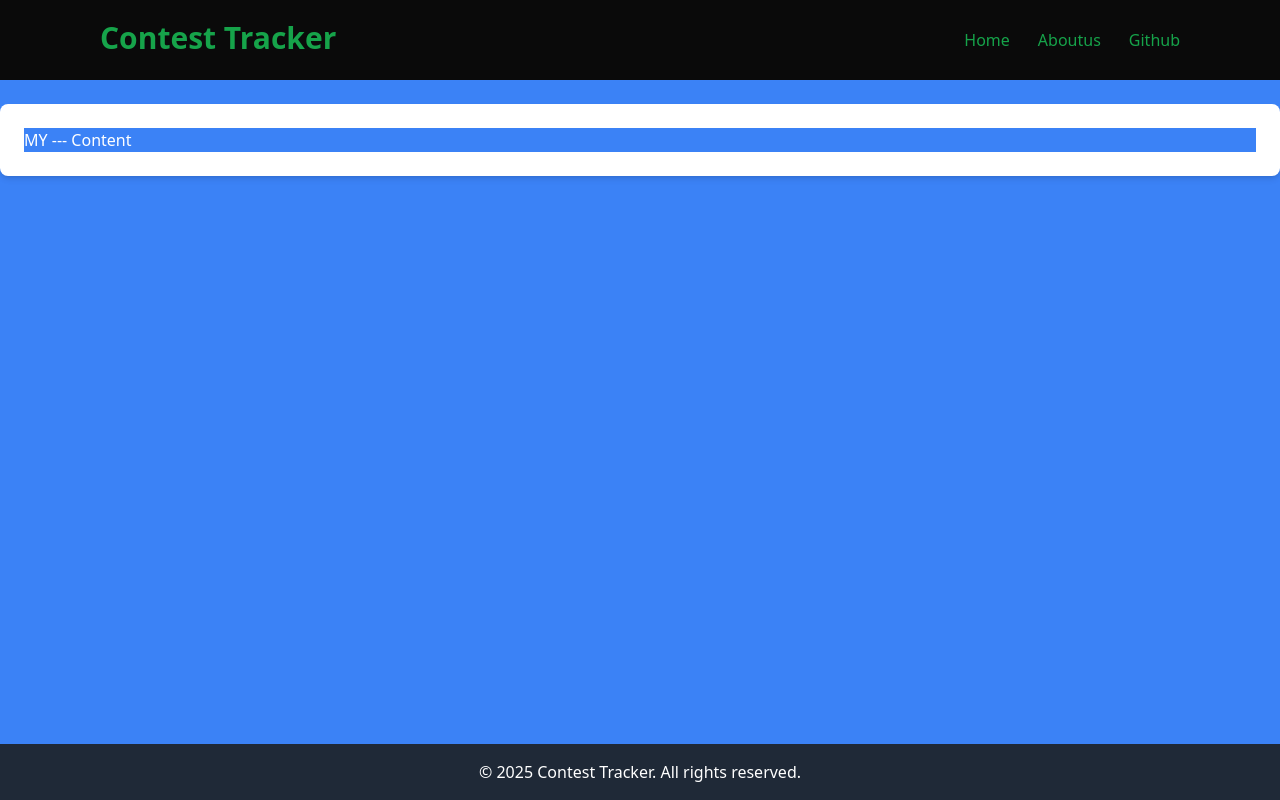
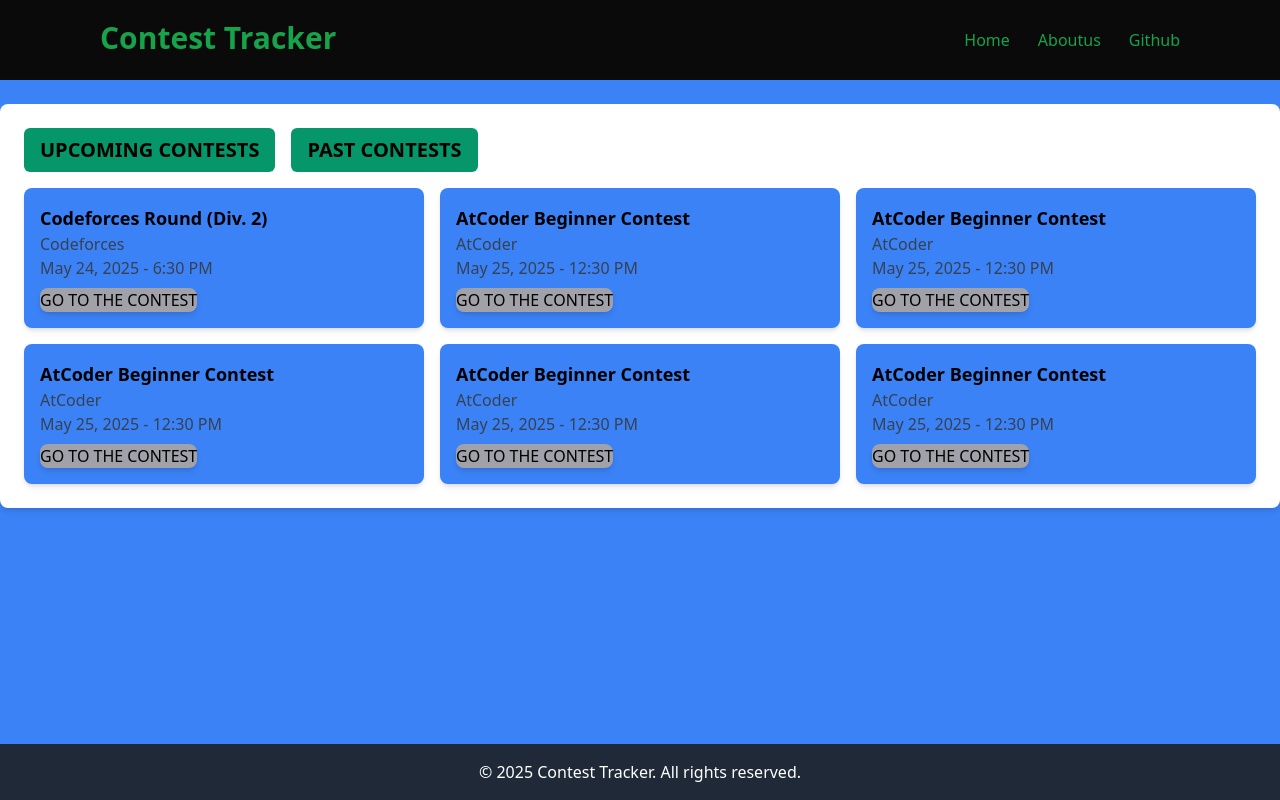
Before and after one commit to Lokeshranjan8/contest-tracker, a React (Vite) app: page / in a window 1280 px wide. Built offline with nearby package versions, Linux system fonts and the light colour scheme.

Commit message:
card layout done

```diff
--- a/src/App.jsx
+++ b/src/App.jsx
@@ -7,13 +7,7 @@ function App() {
     return (
       <div className="min-h-screen flex flex-col bg-blue-500">
         <Navbar />
-
-        <main className="flex-1">
-          <div className="max-w-7xl mx-auto bg-white rounded-lg p-6 shadow-md mt-6 mb-6">
-            <Content />
-          </div>
-        </main>
-
+        <Content />
         <Footer />
 
       </div>
--- /dev/null
+++ b/src/components/Card.jsx
@@ -0,0 +1,17 @@
+export default function Card({title,platform,starttime,Link}){
+    return (
+        <div className="bg-blue-500 rounded-lg shadow-md p-4 w-[400px] ">
+            <h2 className="text-lg font-bold">{title}</h2>
+            <p className="text-gray-700">{platform}</p>
+            <p className="text-gray-700">{starttime}</p>
+            <a
+              href={Link}
+              target=""
+              className="hover:underline text-black-500 bg-zinc-400 rounded-lg shadow-md inline-block mt-2"
+            >
+                GO TO THE CONTEST
+            </a>
+        </div>
+    )
+
+}
--- a/src/components/Content.jsx
+++ b/src/components/Content.jsx
@@ -1,7 +1,73 @@
+import Card from "./Card"
+
 export default function Content() {
+    //testing api
+    const contests = [
+        {
+            title: "Codeforces Round (Div. 2)",
+            platform: "Codeforces",
+            startTime: "May 24, 2025 - 6:30 PM",
+            link: "https://codeforces.com/contests"
+
+        },
+        {
+            title: "AtCoder Beginner Contest",
+            platform: "AtCoder",
+            startTime: "May 25, 2025 - 12:30 PM",
+            link: "https://atcoder.jp/contests"
+        },
+        {
+            title: "AtCoder Beginner Contest",
+            platform: "AtCoder",
+            startTime: "May 25, 2025 - 12:30 PM",
+            link: "https://atcoder.jp/contests"
+        },
+        {
+            title: "AtCoder Beginner Contest",
+            platform: "AtCoder",
+            startTime: "May 25, 2025 - 12:30 PM",
+            link: "https://atcoder.jp/contests"
+        },
+        {
+            title: "AtCoder Beginner Contest",
+            platform: "AtCoder",
+            startTime: "May 25, 2025 - 12:30 PM",
+            link: "https://atcoder.jp/contests"
+        },
+        {
+            title: "AtCoder Beginner Contest",
+            platform: "AtCoder",
+            startTime: "May 25, 2025 - 12:30 PM",
+            link: "https://atcoder.jp/contests"
+        }
+
+    ];
     return (
-        <div className="bg-blue-500  text-white  border-red-950  ">
-            <h1>MY ---  Content</h1>
-        </div>
+        <main className="flex-1">
+            <div className="max-w-7xl mx-auto bg-white rounded-lg p-6 shadow-md mt-6 mb-6">
+                <div className="flex gap-4">
+                    <button className="text-xl font-bold   bg-emerald-600 rounded-md shadown-md px-4 py-2 mb-4">
+                     UPCOMING CONTESTS
+                    </button>
+                    <button className="text-xl font-bold   bg-emerald-600 rounded-md shadown-md px-4 py-2 mb-4">
+                     PAST CONTESTS
+                    </button>
+
+                </div>
+
+
+                <div className="flex flex-wrap gap-4 justify-center">
+                    {contests.map((x, index) => (
+                        <Card
+                            key={index}
+                            title={x.title}
+                            platform={x.platform}
+                            starttime={x.startTime}
+                            Link={x.link}
+                        />
+                    ))}
+                </div>
+            </div>
+        </main >
     )
 }
```
